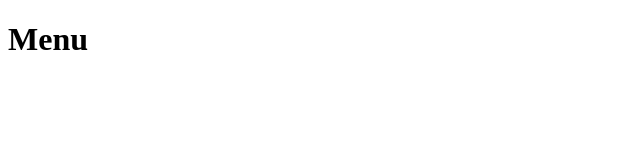
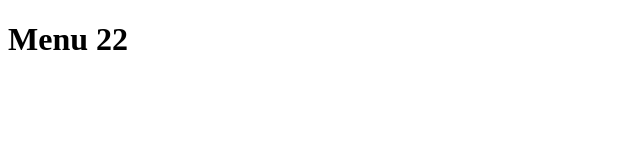
Before and after one commit to julieneri/insectivore, a plain HTML site: page insectivore.html in a window 1280 px wide. Shown: the full height of the page, 0-640 px from the left. Drawn offline with Linux system fonts and the light colour scheme.

Commit message:
Projet final avec le bon menu

```diff
--- a/insectivore.html
+++ b/insectivore.html
@@ -1,5 +1,5 @@
 <!DOCTYPE html>
 <html>
 
-<h1>Menu</h1>
+<h1>Menu  22</h1>
 </html>
```
